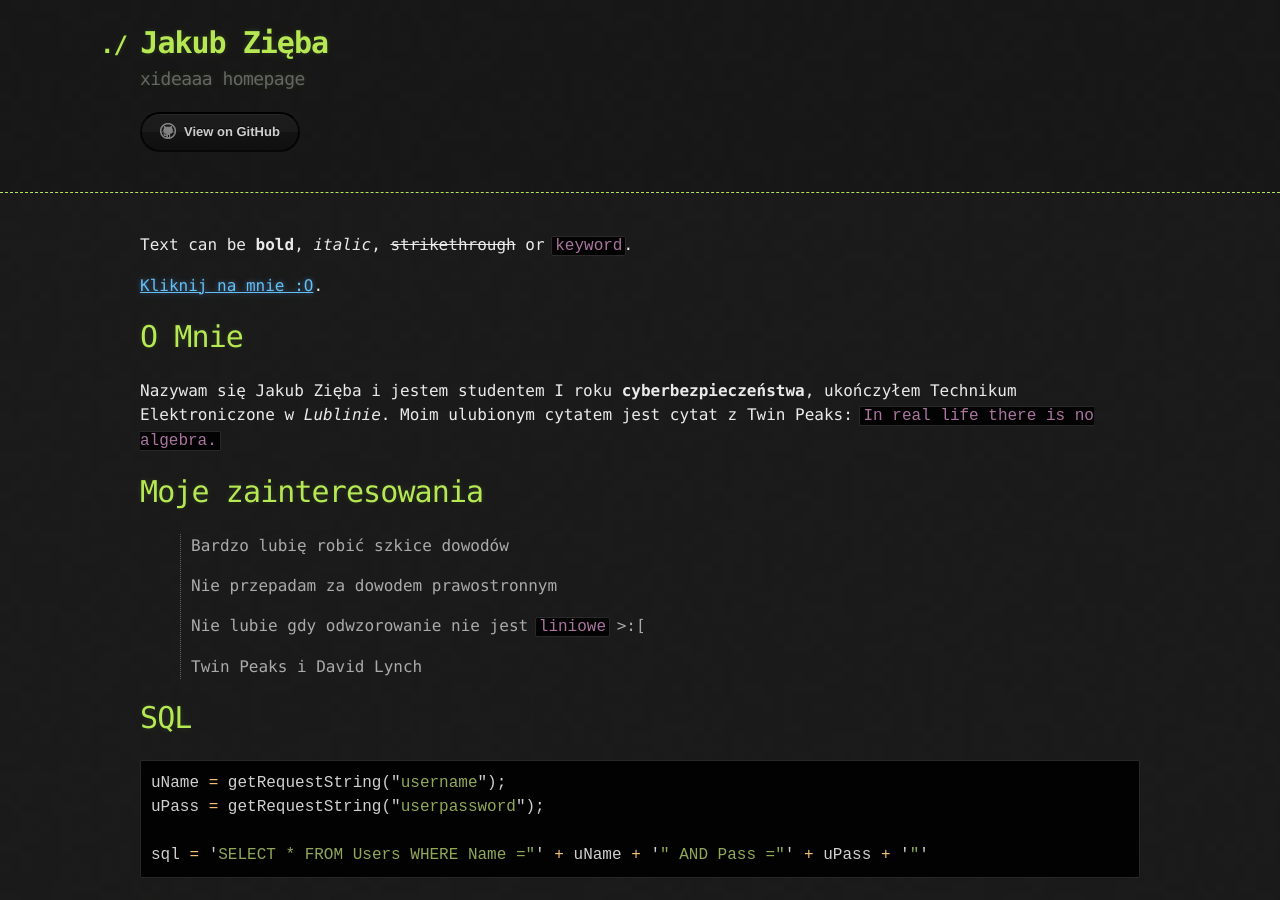
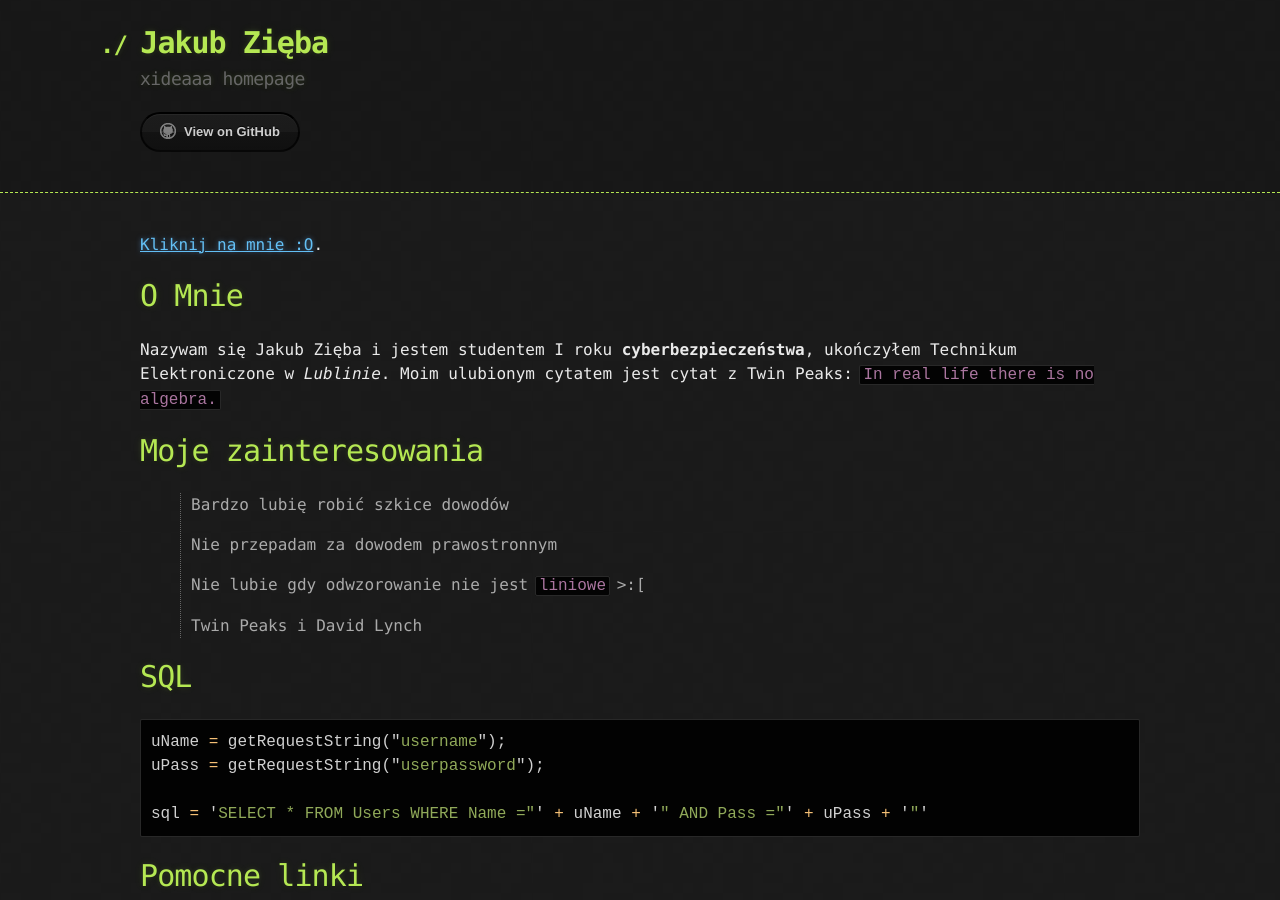
Before and after one commit to xideaaa/xideaaa.github.io, a Jekyll site: the page built from index.md, in a window 1280 px wide and 900 px high. Built offline with Jekyll 4.4.1, drawn with Linux system fonts in a browser that asks for light colours; part of the change alters nothing that is shown.

Commit message:
home_page

```diff
--- a/index.md
+++ b/index.md
@@ -2,11 +2,7 @@
 layout: default
 ---
 
-Text can be **bold**, _italic_, ~~strikethrough~~ or `keyword`.
-
 [Kliknij na mnie :O](./another-page.html).
-
-
 
 # O Mnie
 
@@ -47,4 +43,4 @@ sql = 'SELECT * FROM Users WHERE Name ="' + uName + '" AND Pass ="' + uPass + '"
 
 # Galeria sztuki
 
-![Twin Peaks](https://github.com/xideaaa/xideaaa.github.io/blob/main/assets/images/tp.png)
+![Twin Peaks](./assets/images/tp.png)
```
